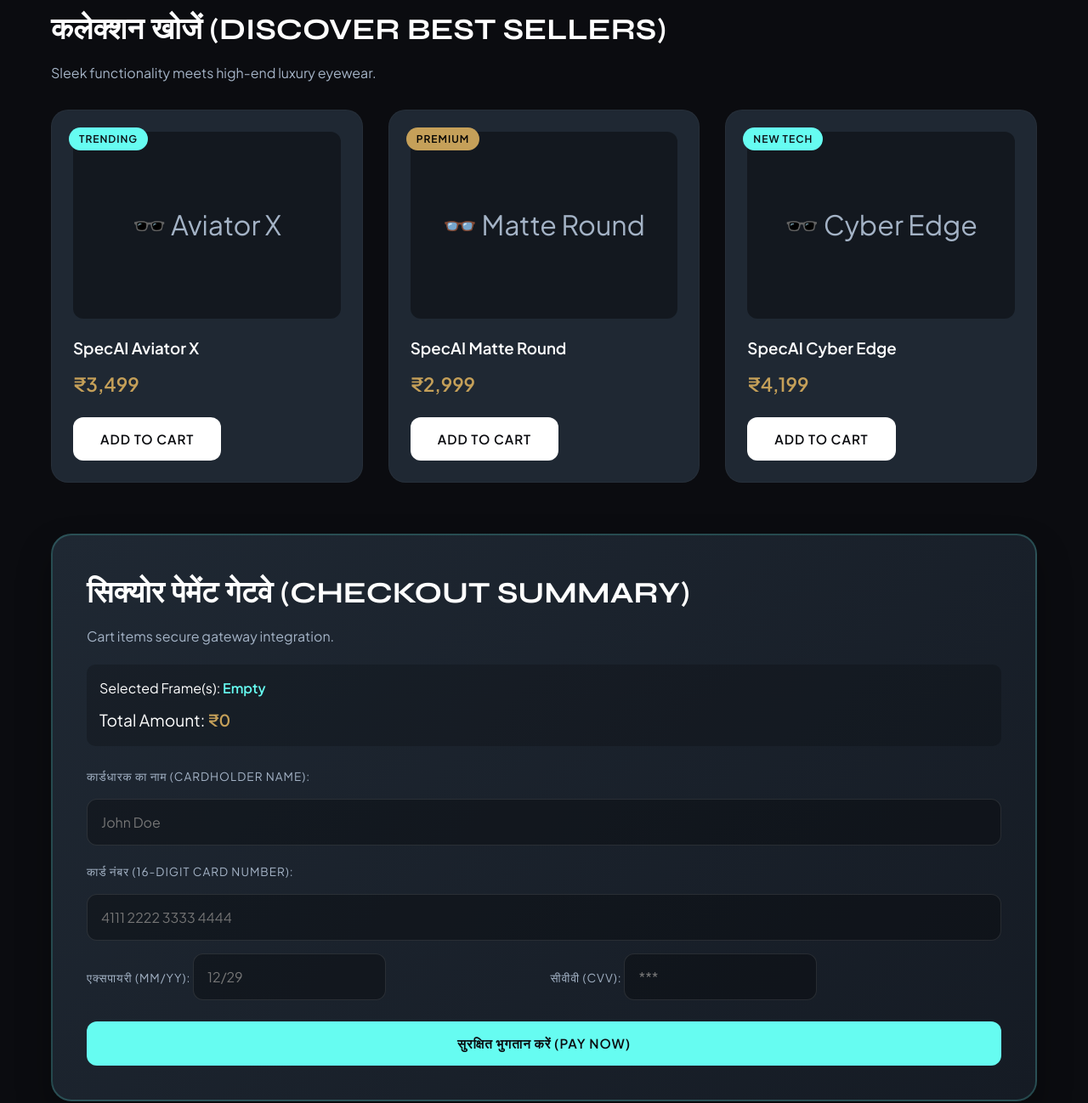
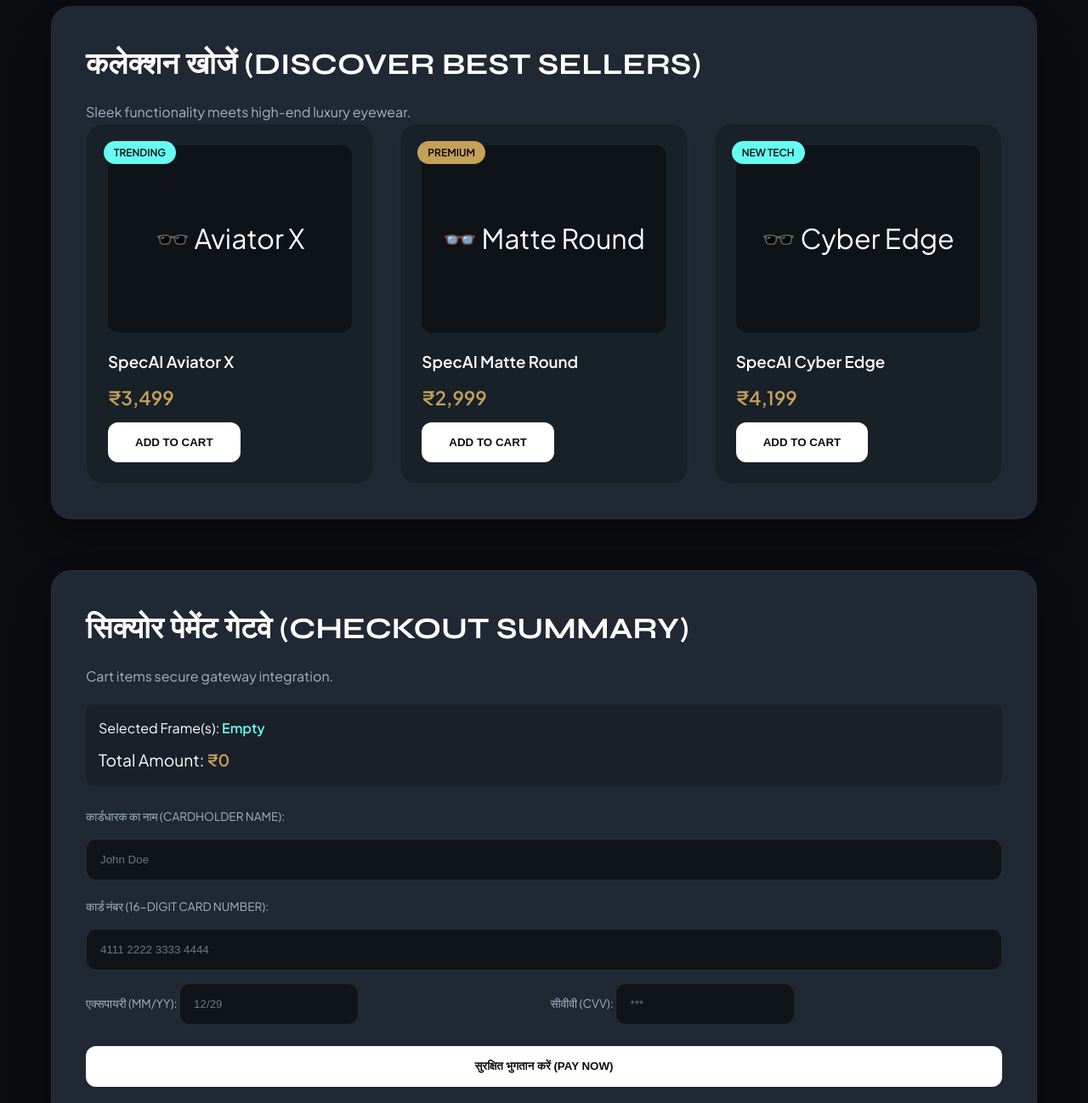
Before and after one commit to Surajvats2/eyewear-support, a plain HTML site: page index.html in a window 1280 px wide. Shown: the part 360-1658 px from the top of the page at 85% size. Drawn offline with Linux system fonts and the light colour scheme.

Commit message:
Refactor style.css to improve layout and design

```diff
--- a/style.css
+++ b/style.css
@@ -1,12 +1,11 @@
-/* Google Fonts से Modern & Editorial Fonts */
 @import url('https://fonts.googleapis.com/css2?family=Plus+Jakarta+Sans:wght@300;400;600&family=Syne:wght@700;800&display=swap');
 
 :root {
     --bg-color: #0b0c10;
     --surface-color: #1f2833;
-    --accent-color: #66fcf1; /* Neon/Tech Cyan */
+    --accent-color: #66fcf1;
     --text-main: #ffffff;
-    --text-muted: #c5a059; /* Luxury Gold Accent */
+    --text-muted: #c5a059;
     --text-secondary: #a4b3c6;
     --font-heading: 'Syne', sans-serif;
     --font-body: 'Plus Jakarta Sans', sans-serif;
@@ -26,13 +25,11 @@ body {
     overflow-x: hidden;
 }
 
-/* Header & Navigation */
 header {
     text-align: center;
     padding: 100px 20px 60px 20px;
     background: linear-gradient(180deg, rgba(102,252,241,0.15) 0%, rgba(11,12,16,1) 100%);
     border-bottom: 1px solid rgba(255,255,255,0.05);
-    position: relative;
 }
 
 header h1 {
@@ -55,7 +52,6 @@ header p {
     text-transform: uppercase;
 }
 
-/* Cart Status Badge Floating */
 .floating-cart-status {
     position: fixed;
     top: 20px;
@@ -66,10 +62,20 @@ header p {
     border-radius: 30px;
     z-index: 1000;
     font-weight: 600;
-    box-shadow: 0 10px 25px rgba(102,252,241,0.2);
 }
 
-/* Main Layout Grid */
+.auth-status-bar {
+    position: fixed;
+    top: 20px;
+    left: 20px;
+    background: rgba(255,255,255,0.05);
+    padding: 12px 24px;
+    border-radius: 30px;
+    z-index: 1000;
+    font-size: 0.9rem;
+    color: var(--accent-color);
+}
+
 main {
     max-width: 1200px;
     margin: 0 auto;
@@ -79,54 +85,33 @@ main {
     gap: 60px;
 }
 
-/* Section Common Styling */
 section {
     background: var(--surface-color);
     padding: 40px;
     border-radius: 24px;
     border: 1px solid rgba(255, 255, 255, 0.03);
     box-shadow: 0 20px 40px rgba(0,0,0,0.3);
-    transition: transform 0.3s ease, border-color 0.3s ease;
 }
 
 section h2 {
     font-family: var(--font-heading);
     font-size: 2.2rem;
-    margin-bottom: 10px;
+    margin-bottom: 15px;
     text-transform: uppercase;
-}
-
-/* Product Section & Grid Design */
-.products-section {
-    background: transparent;
-    padding: 0;
-    border: none;
-    box-shadow: none;
 }
 
 .product-grid {
     display: grid;
     grid-template-columns: repeat(auto-fit, minmax(300px, 1fr));
     gap: 30px;
-    margin-top: 30px;
 }
 
 .product-card {
-    background: var(--surface-color);
+    background: rgba(0,0,0,0.2);
     border-radius: 20px;
     padding: 25px;
-    border: 1px solid rgba(255, 255, 255, 0.03);
     position: relative;
-    display: flex;
-    flex-direction: column;
-    justify-content: space-between;
-    transition: all 0.3s ease;
-}
-
-.product-card:hover {
-    transform: translateY(-8px);
-    border-color: var(--accent-color);
-    box-shadow: 0 15px 30px rgba(102,252,241,0.1);
+    border: 1px solid rgba(255,255,255,0.05);
 }
 
 .tag {
@@ -139,8 +124,6 @@ section h2 {
     font-weight: 600;
     padding: 4px 12px;
     border-radius: 20px;
-    letter-spacing: 1px;
-    z-index: 2;
 }
 
 .product-img-placeholder {
@@ -151,7 +134,6 @@ section h2 {
     align-items: center;
     justify-content: center;
     font-size: 2rem;
-    color: var(--text-secondary);
     margin-bottom: 20px;
 }
 
@@ -159,10 +141,9 @@ section h2 {
     font-size: 1.4rem;
     color: var(--text-muted);
     font-weight: 600;
-    margin: 10px 0 20px 0;
+    margin: 10px 0;
 }
 
-/* Forms, Inputs & Select Dropdown */
 form {
     display: flex;
     flex-direction: column;
@@ -173,19 +154,15 @@ label {
     font-size: 0.85rem;
     color: var(--text-secondary);
     text-transform: uppercase;
-    letter-spacing: 1px;
     margin-top: 5px;
 }
 
 input, select {
-    background: rgba(0, 0, 0, 0.3) !important;
+    background: rgba(0, 0, 0, 0.5) !important;
     border: 1px solid rgba(255, 255, 255, 0.1) !important;
     padding: 16px;
     border-radius: 12px;
     color: #fff !important;
-    font-family: var(--font-body);
-    font-size: 1rem;
-    transition: all 0.3s ease;
 }
 
 input:focus, select:focus {
@@ -193,43 +170,28 @@ input:focus, select:focus {
     border-color: var(--accent-color) !important;
 }
 
-/* Checkout and Cart Overlay Section */
-.checkout-box {
-    background: linear-gradient(135deg, #1f2833 0%, #151b24 100%);
-    border: 2px solid rgba(102,252,241,0.2);
-}
-
-/* Buttons Styling */
 button {
     background: var(--text-main);
     color: var(--bg-color);
     border: none;
     padding: 16px 32px;
-    font-family: var(--font-body);
-    font-size: 0.95rem;
     font-weight: 600;
     border-radius: 12px;
     cursor: pointer;
     text-transform: uppercase;
-    letter-spacing: 1px;
-    transition: all 0.3s ease;
 }
 
 button:hover {
     background: var(--accent-color);
-    box-shadow: 0 8px 25px rgba(102,252,241,0.3);
-    transform: translateY(-2px);
 }
 
-.action-btn {
-    background: var(--accent-color);
-    color: var(--bg-color);
+.hidden-section {
+    display: none !important;
 }
 
 footer {
     text-align: center;
     padding: 60px 20px;
     color: var(--text-secondary);
-    font-size: 0.9rem;
     border-top: 1px solid rgba(255,255,255,0.05);
 }
```
